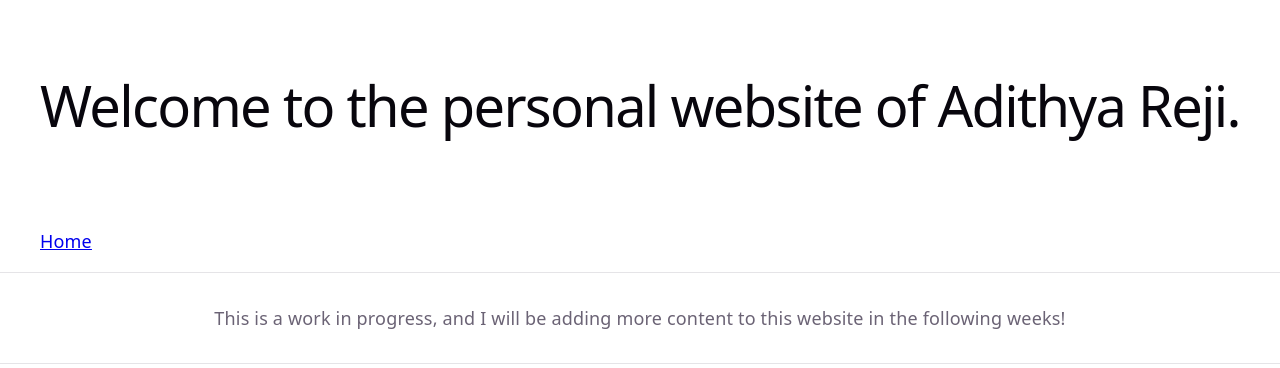
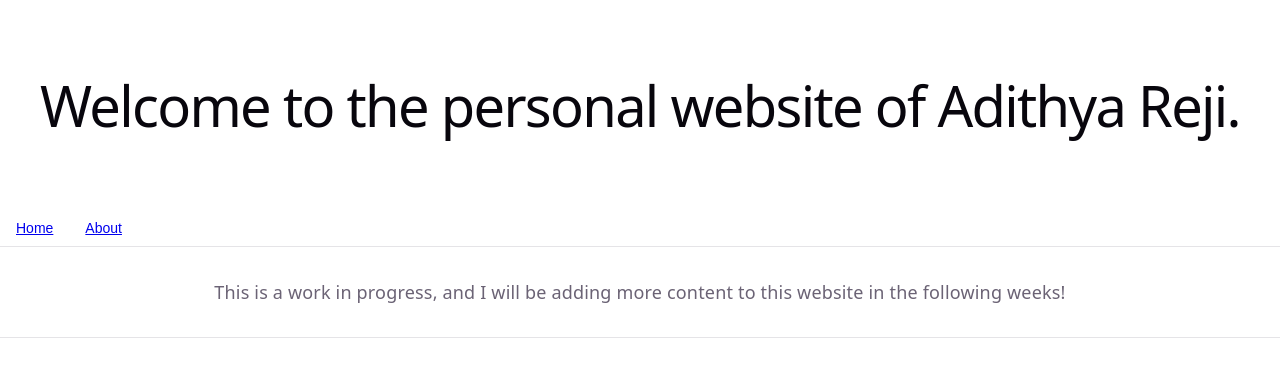
Before and after one commit to AdithyaReji/AdithyaReji.github.io, a React (Vite) app: page / in a window 1280 px wide. Shown: the top 368 px of the page. Built offline with nearby package versions, Linux system fonts and the light colour scheme.

Commit message:
Home and About buttons
Added a couple of buttons for pages on Home

```diff
--- a/src/App.tsx
+++ b/src/App.tsx
@@ -1,6 +1,6 @@
 import { BrowserRouter, Routes, Route } from "react-router-dom";
 import './App.module.scss'
-import Home from "./pages/Home";
+import Home from "./pages/Home/Home";
 function App() {
   return (
     <BrowserRouter>
--- a/src/components/Button/Button.module.scss
+++ b/src/components/Button/Button.module.scss
@@ -17,11 +17,11 @@
 
 /* Variants */
 .primary {
-  background-color: royalblue;
-  color: white;
+  background-color: white;
+  color: black;
 
   &:hover {
-    background-color: rgb(35, 70, 180);
+    background-color: rgb(245, 30, 30);
   }
 }
 
--- a/src/components/Button/Button.tsx
+++ b/src/components/Button/Button.tsx
@@ -1,4 +1,4 @@
-import styles from './Button.module.css';
+import styles from './Button.module.scss';
 
 type ButtonProps = {
   children: React.ReactNode;
--- a/src/components/NavBar/NavBar.tsx
+++ b/src/components/NavBar/NavBar.tsx
@@ -1,12 +1,16 @@
 import styles from "./NavBar.module.scss";
 import { Link } from "react-router-dom";
+import Button from "../Button/Button";
 
 function NavBar() {
   return (
     <nav className={styles.navbar}>
-      <ul>
+      <Button>
         <Link to="/">Home</Link>
-      </ul>
+      </Button>
+      <Button>
+        <Link to="/about">About</Link>
+      </Button>
     </nav>
   );
 }
--- a/src/pages/Home.tsx
+++ b/src/pages/Home/Home.tsx
@@ -1,5 +1,5 @@
 import styles from './Home.module.scss'
-import NavBar from '../components/NavBar/NavBar';
+import NavBar from '../../components/NavBar/NavBar';
 function Home () {
     return (
         <>
```
Also changed, not shown: src/pages/About/About.module.scss (added), src/pages/About/About.tsx (added), src/pages/Home/Home.module.scss (renamed from src/pages/Home.module.scss).
